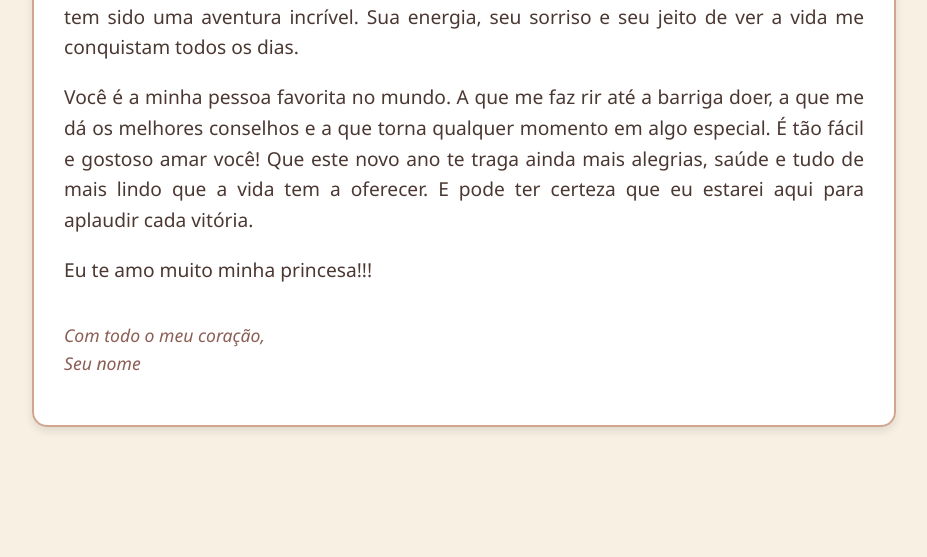
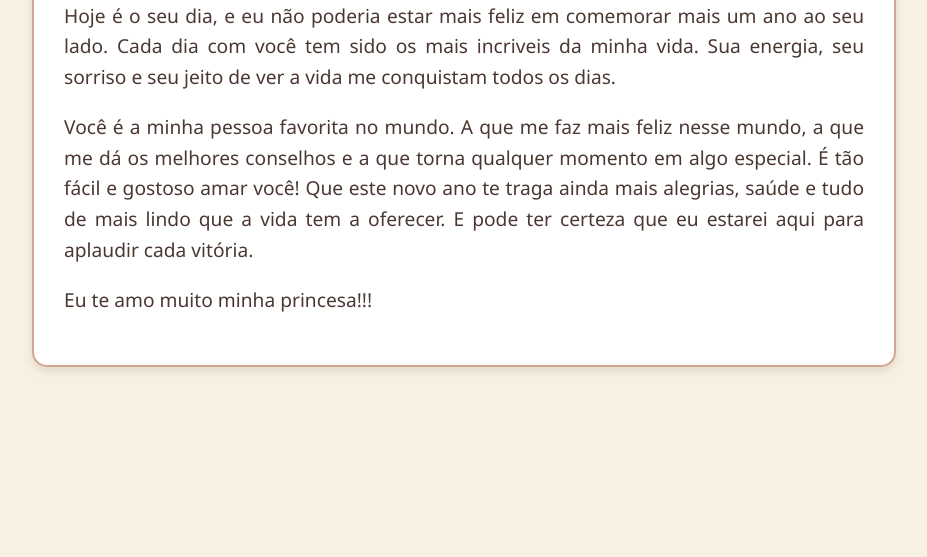
Before and after one commit to Mtaheuspipoca/niver, a plain HTML site: page index.html in a window 1280 px wide. Shown: the part 343-900 px from the top of the page, without its empty margins (176-1103 px from the left). Drawn offline with Linux system fonts and the light colour scheme.

Commit message:
Update index.html

```diff
--- a/index.html
+++ b/index.html
@@ -52,10 +52,9 @@
 <body>
     <div class="container">
         <h1>Feliz Aniversário, Meu Amor!</h1>
-        <p>Hoje é o seu dia, e eu não poderia estar mais feliz em comemorar mais um ano ao seu lado. Parece que foi ontem que a gente se conheceu, e desde então, cada dia com você tem sido uma aventura incrível. Sua energia, seu sorriso e seu jeito de ver a vida me conquistam todos os dias.</p>
-        <p>Você é a minha pessoa favorita no mundo. A que me faz rir até a barriga doer, a que me dá os melhores conselhos e a que torna qualquer momento em algo especial. É tão fácil e gostoso amar você! Que este novo ano te traga ainda mais alegrias, saúde e tudo de mais lindo que a vida tem a oferecer. E pode ter certeza que eu estarei aqui para aplaudir cada vitória.</p>
+        <p>Hoje é o seu dia, e eu não poderia estar mais feliz em comemorar mais um ano ao seu lado. Cada dia com você tem sido os mais incriveis da minha vida. Sua energia, seu sorriso e seu jeito de ver a vida me conquistam todos os dias.</p>
+        <p>Você é a minha pessoa favorita no mundo. A que me faz mais feliz nesse mundo, a que me dá os melhores conselhos e a que torna qualquer momento em algo especial. É tão fácil e gostoso amar você! Que este novo ano te traga ainda mais alegrias, saúde e tudo de mais lindo que a vida tem a oferecer. E pode ter certeza que eu estarei aqui para aplaudir cada vitória.</p>
         <p>Eu te amo muito minha princesa!!!</p>
-        <p class="signature">Com todo o meu coração,<br>Seu nome</p>
     </div>
 </body>
 </html>
```
